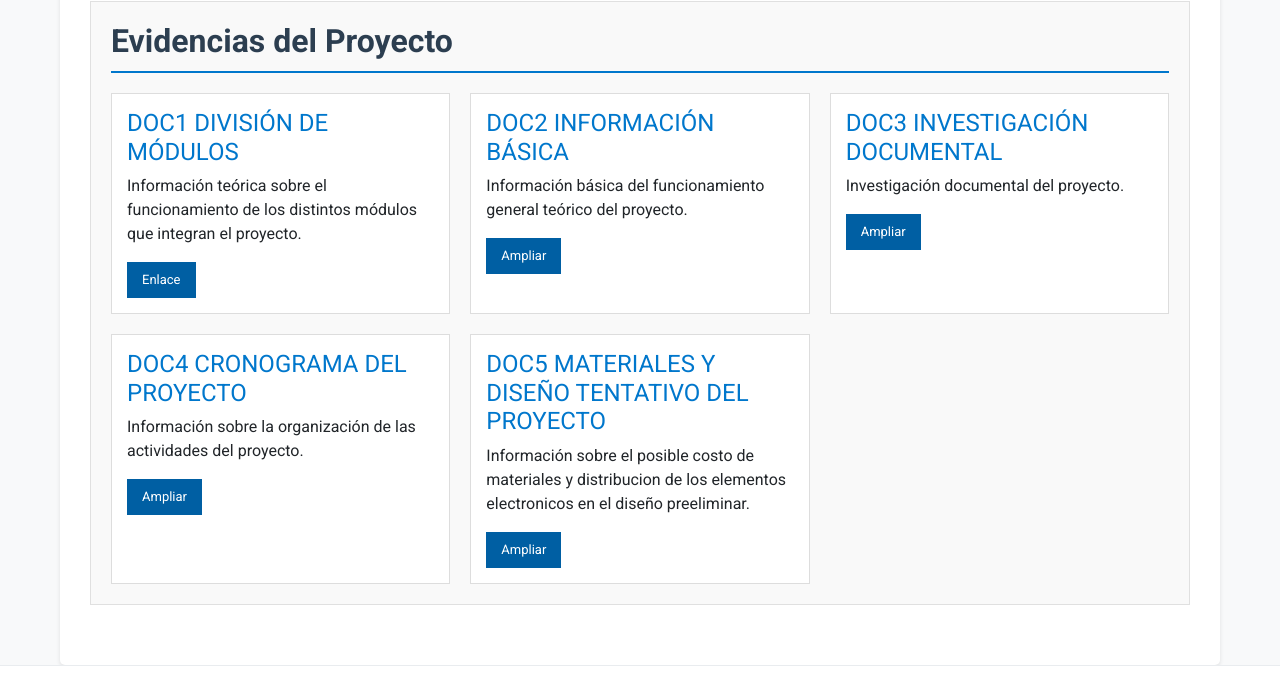
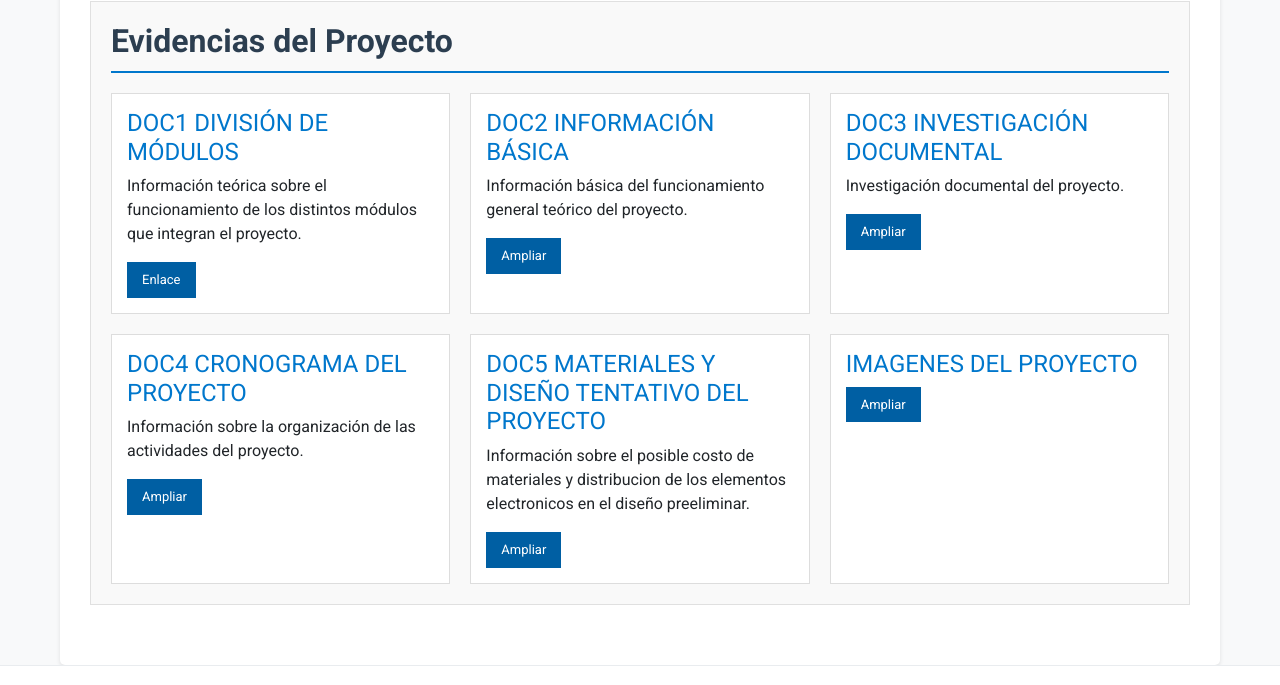
Before and after one commit to emiliocolor/proyecto_soce, a plain HTML site: page index.html in a window 1280 px wide. Shown: the part 2517-3202 px from the top of the page. Drawn offline with nearby package versions, Linux system fonts and the light colour scheme.

Commit message:
Update index.html

```diff
--- a/index.html
+++ b/index.html
@@ -373,6 +373,10 @@
                         <p>Información sobre el posible costo de materiales y distribucion de los elementos electronicos en el diseño preeliminar.</p>
                         <a href="https://docs.google.com/document/d/1mKQSymmu21NonBEfoeMt3MVlr9ntMf0wesHRtNwacsU/edit?usp=sharing" class="nested-button">Ampliar</a>
                     </div>
+                    <div class="evidence-item">
+                        <h4>IMAGENES DEL PROYECTO</h4>
+                        <a href="https://drive.google.com/drive/folders/1GDNydTpJsqGZnT6JoTrMwzZrlkMsy1Yb?usp=sharing" class="nested-button">Ampliar</a>
+                    </div>
                 </div>
             </div>
         </div>
```
